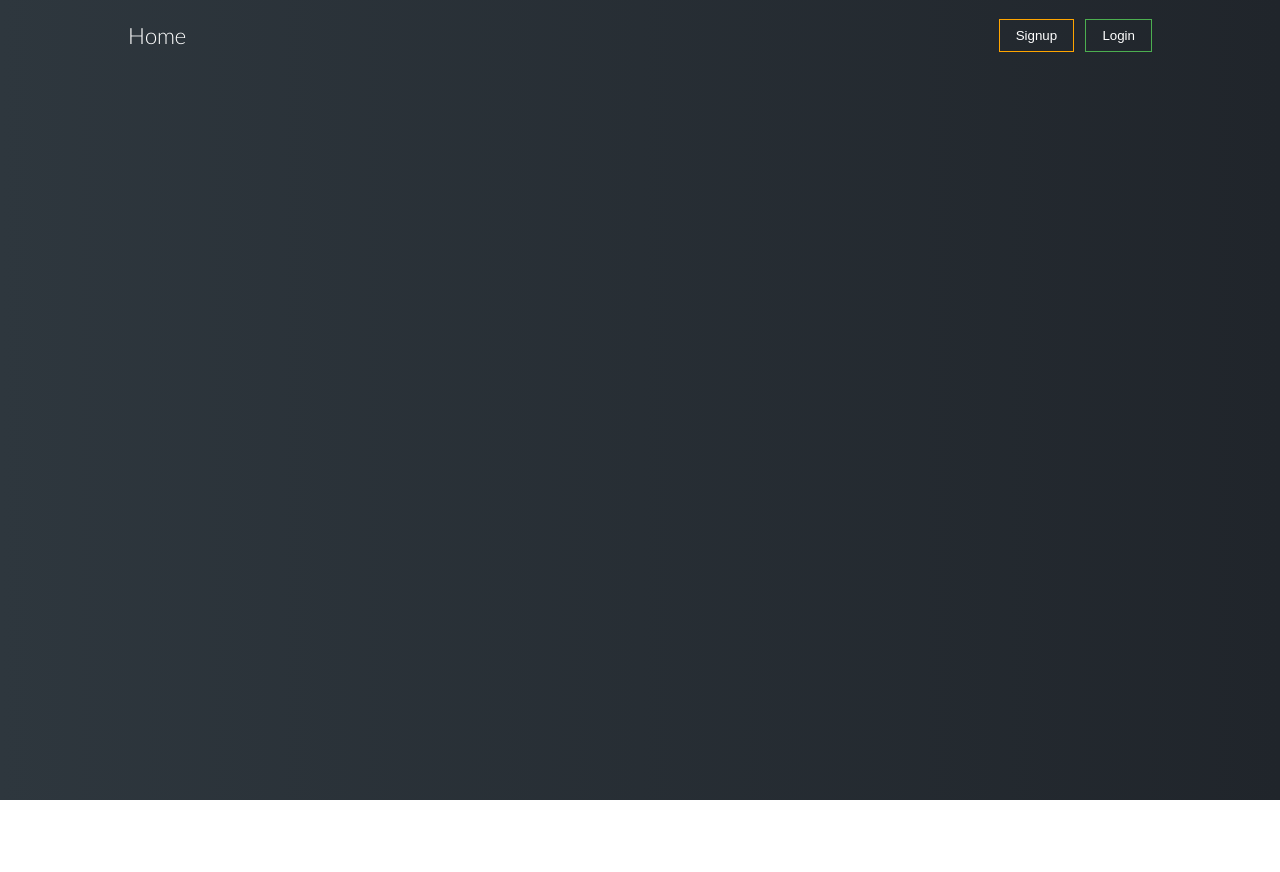
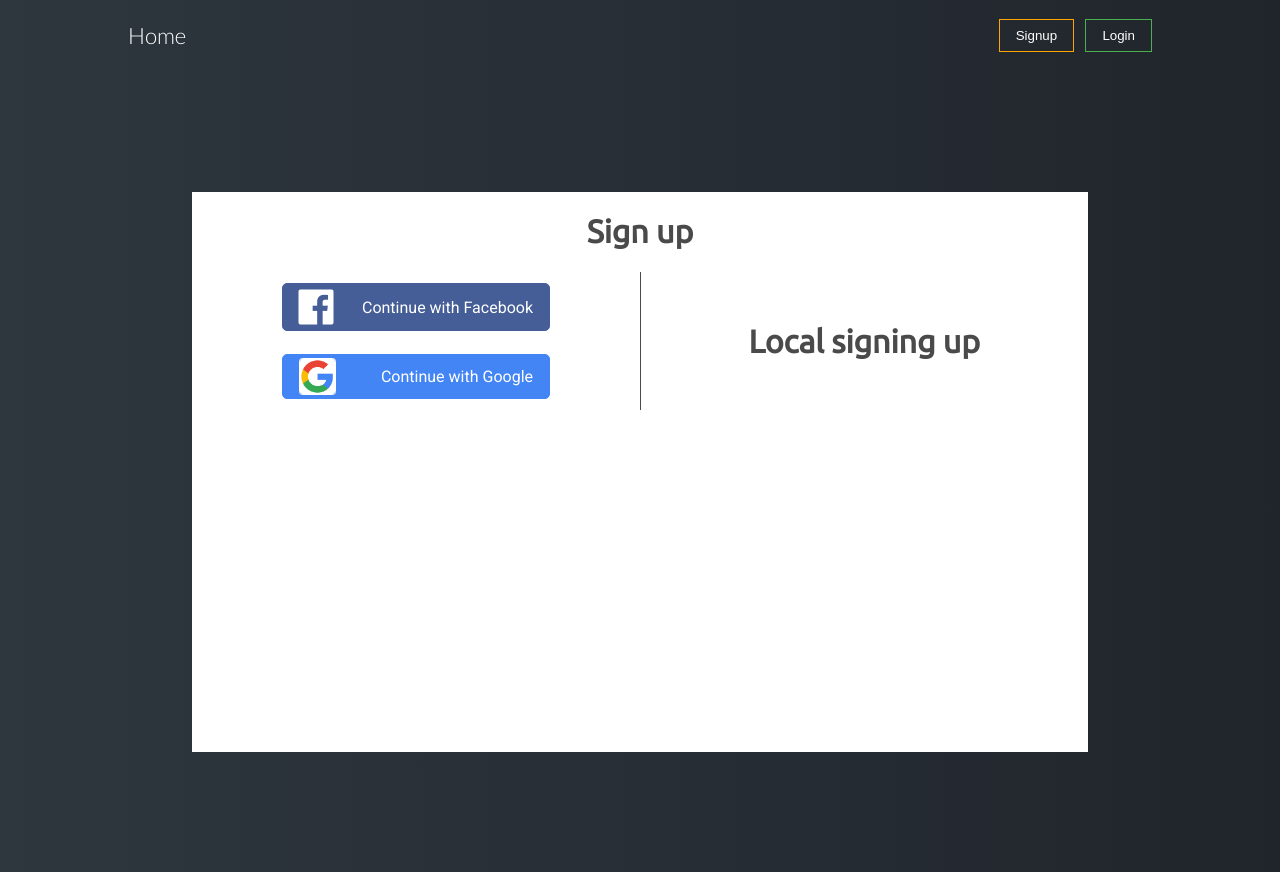
Before and after one commit to zakali22/TodoApp, a React (Create React App) app in the folder clientside/: page /register in a window 1280 px wide. Before the commit the page ends 800 px from the top, so only its background shows below. Built offline with nearby package versions, Linux system fonts and the light colour scheme.

Commit message:
Add seperate signin and register pages

```diff
--- a/clientside/src/components/App.js
+++ b/clientside/src/components/App.js
@@ -4,7 +4,8 @@ import PropTypes from "prop-types";
 import Homepage from "./Homepage";
 import Header from "./Header";
 import Todo from "./Todo";
-import GetStarted from "./GetStarted";
+import Signin from "./Signin";
+import Register from "./Register";
 
 const App = props => {
   return (
@@ -13,7 +14,8 @@ const App = props => {
         <Header />
         <Switch>
           <Route exact path="/todo" component={Todo} />
-          <Route exact path="/get-started" component={GetStarted} />
+          <Route exact path="/sigin" component={Signin} />
+          <Route exact path="/register" component={Register} />
           <Route exact path="/" component={Homepage} />
         </Switch>
       </Fragment>
--- a/clientside/src/components/Homepage.js
+++ b/clientside/src/components/Homepage.js
@@ -17,7 +17,7 @@ class Homepage extends Component {
             </p>
           </div>
           <div className="homepage__register">
-            <Link to="/get-started">
+            <Link to="/register">
               <button>Get started</button>
             </Link>
           </div>
--- /dev/null
+++ b/clientside/src/components/Register.js
@@ -0,0 +1,41 @@
+import React from "react";
+import PropTypes from "prop-types";
+import { Link } from "react-router-dom";
+import Google from "../Google.png";
+
+const Register = props => {
+  return (
+    <div className="getstarted">
+      <div className="container">
+        <h1>Sign up</h1>
+        <div className="container__register">
+          <div className="getstarted__social">
+            <a
+              href="http://localhost:5000/auth/facebook"
+              className="getstarted__social--facebook"
+            >
+              <button>
+                <i className="fab fa-facebook" />
+                <p>Continue with Facebook</p>
+              </button>
+            </a>
+            <a
+              href="http://localhost:5000/auth/google"
+              className="getstarted__social--google"
+            >
+              <button>
+                <img src={Google} />
+                <p>Continue with Google</p>
+              </button>
+            </a>
+          </div>
+          <div className="getstarted__local">
+            <h1>Local signing up </h1>
+          </div>
+        </div>
+      </div>
+    </div>
+  );
+};
+
+export default Register;
```
Also changed, not shown: clientside/src/components/Signin.js (renamed from clientside/src/components/GetStarted.js).
